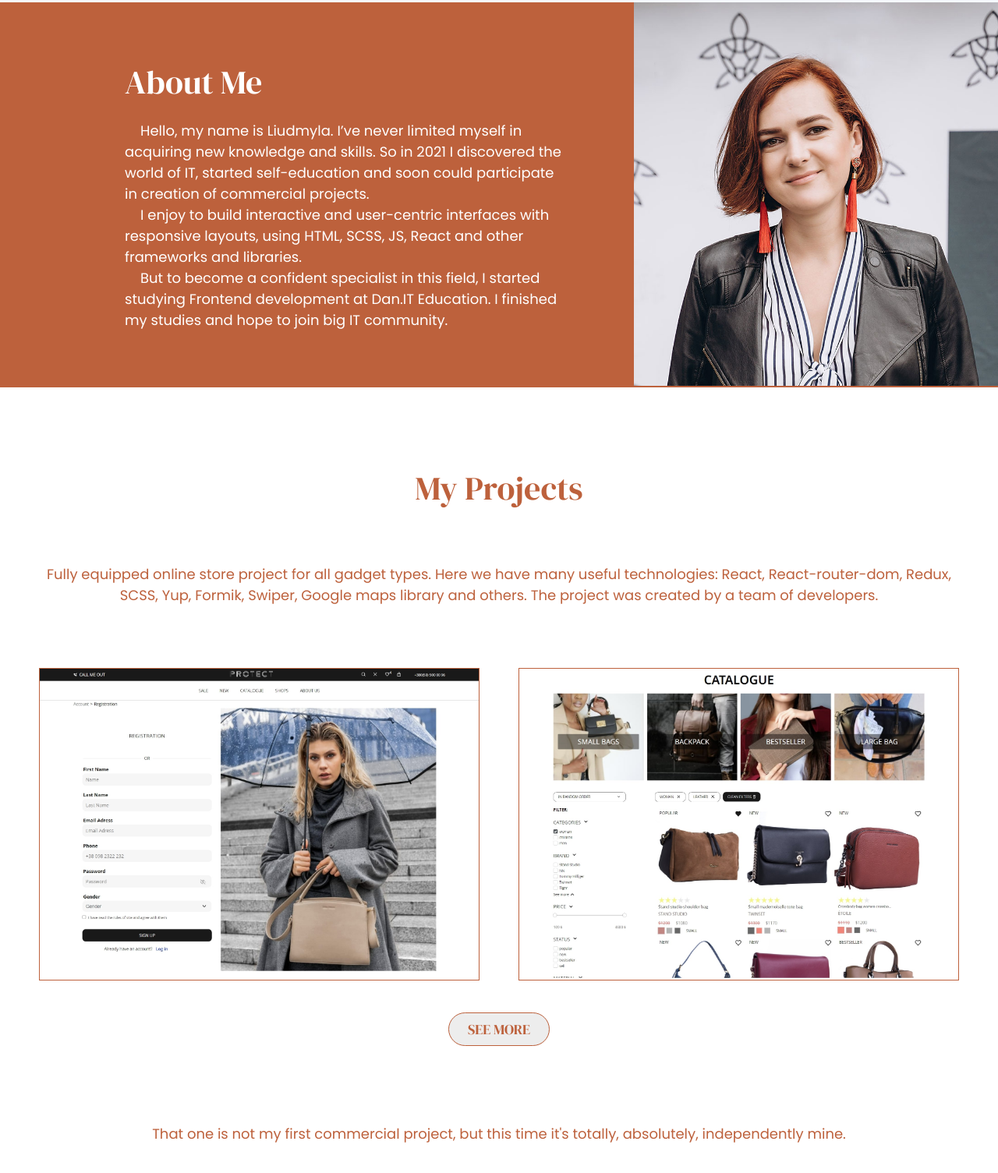
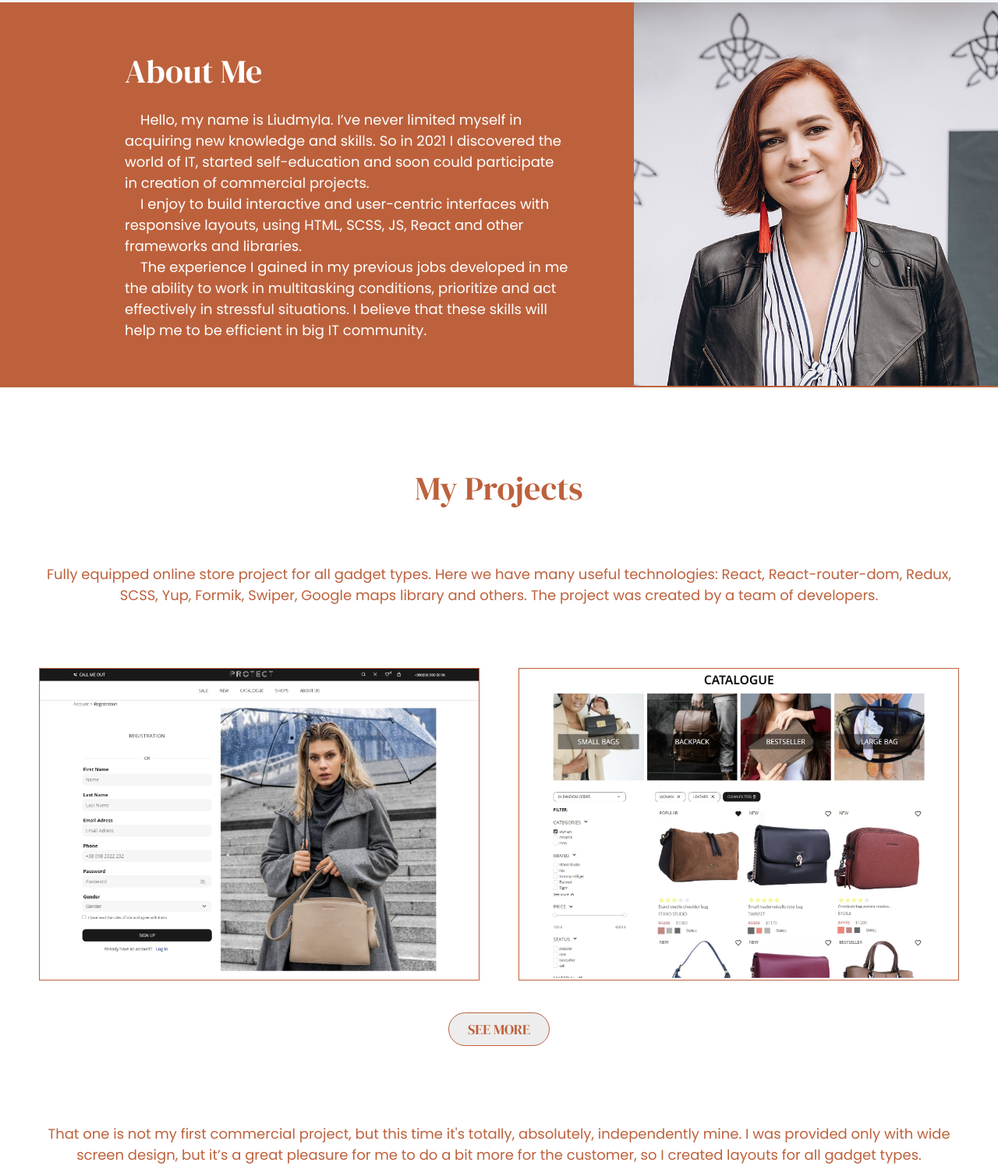
Before and after one commit to ludamalin04/Portfolio, a plain HTML site: page index.html in a window 1280 px wide. Shown: the part 95-1600 px from the top of the page at 78% size. Drawn offline with Linux system fonts and the light colour scheme.

Commit message:
text fix

```diff
--- a/index.html
+++ b/index.html
@@ -40,8 +40,9 @@
                     I enjoy to build interactive and user-centric interfaces with responsive layouts, using HTML, SCSS,
                     JS, React and other frameworks and libraries.</p>
                 <p class="about-txt">
-                    But to become a confident specialist in this field, I started studying Frontend development at
-                    Dan.IT Education. I finished my studies and hope to join big IT community.</p>
+                    The experience I gained in my previous jobs developed in me the ability to work in multitasking
+                    conditions, prioritize and act effectively in stressful situations.
+                    I believe that these skills will help me to be efficient in big IT community.</p>
             </div>
             <div class="about-img">
                 <img src="imgs/about.jpg" alt="about">
@@ -69,7 +70,8 @@
             </div>
             <div class="projects-block">
                 <p class="projects-txt">That one is not my first commercial project, but this time it's totally,
-                    absolutely, independently mine. </p>
+                    absolutely, independently mine. I was provided only with wide screen design, but it’s a great
+                    pleasure for me to do a bit more for the customer, so I created layouts for all gadget types. </p>
                 <div class="projects-img-block">
                     <div class="projects-img">
                         <img src="imgs/grace.jpg" alt="grace">
@@ -94,7 +96,7 @@
                     </div>
                 </div>
                 <div class="projects-btn">
-                    <a href="https://ludamalin04.github.io/Portfolio/" target="_blank">see more</a>
+                    <a href="https://ludamalin04.github.io/Fork-app/" target="_blank">see more</a>
                 </div>
             </div>
             <div class="projects-block">
```
